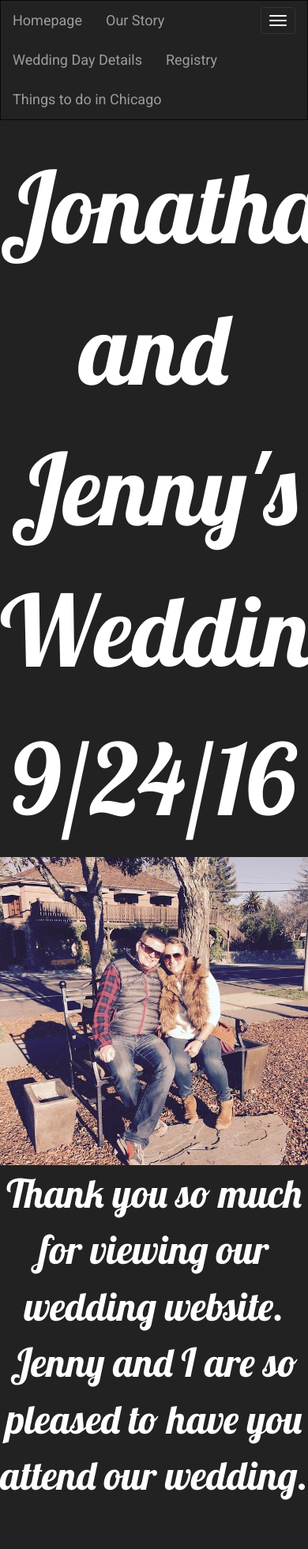
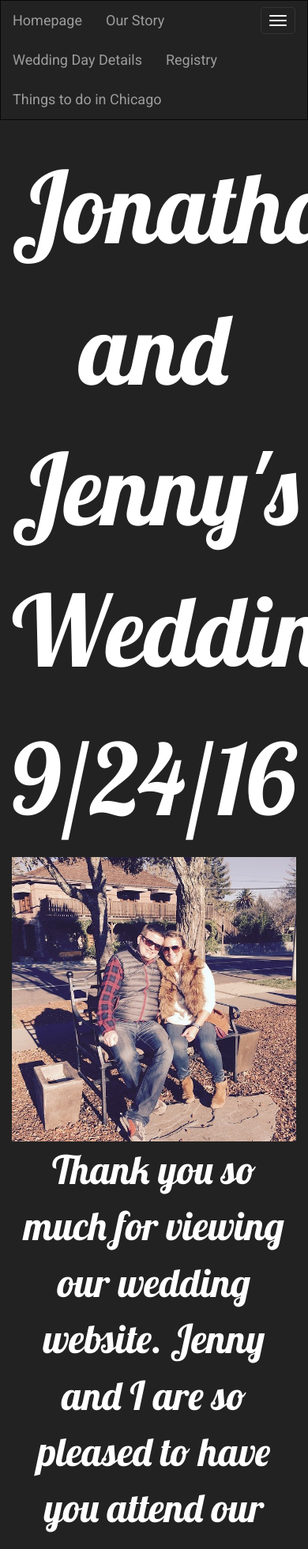
Before and after one commit to jonathancalfee/jonathancalfee.github.io, a plain HTML site: page index.html in a window 390 px wide. Shown: the top 1961 px of the page at 79% size. Before the commit the page ends 1913 px from the top, so only its background shows below. Drawn offline with nearby package versions, Linux system fonts and the light colour scheme.

Commit message:
final version 2

```diff
--- a/index.html
+++ b/index.html
@@ -33,13 +33,26 @@
     </div>
   </div>
 </nav>
+<div class="container">
+<div class="row">
+<div class="col-md-12">
         <p align="center" class="headline" color="FFF">
           Jonathan and Jenny's Wedding
         </p>
         <p align="center" class="headline" color="FFF">
           9/24/16
         </p>
+      </div>
+      </div>
+      </div>
+        <div class="container">
+        <div class="row">
+        <div class="col-md-12">
 <center><img src="us_in_napa.jpg" class="img-responsive"/></center>
 <p align="center" class="main" color="fff">
   Thank you so much for viewing our wedding website. Jenny and I are so pleased to have you attend our wedding.
+</div>
+</div>
+</div>
+
       </body>
```
